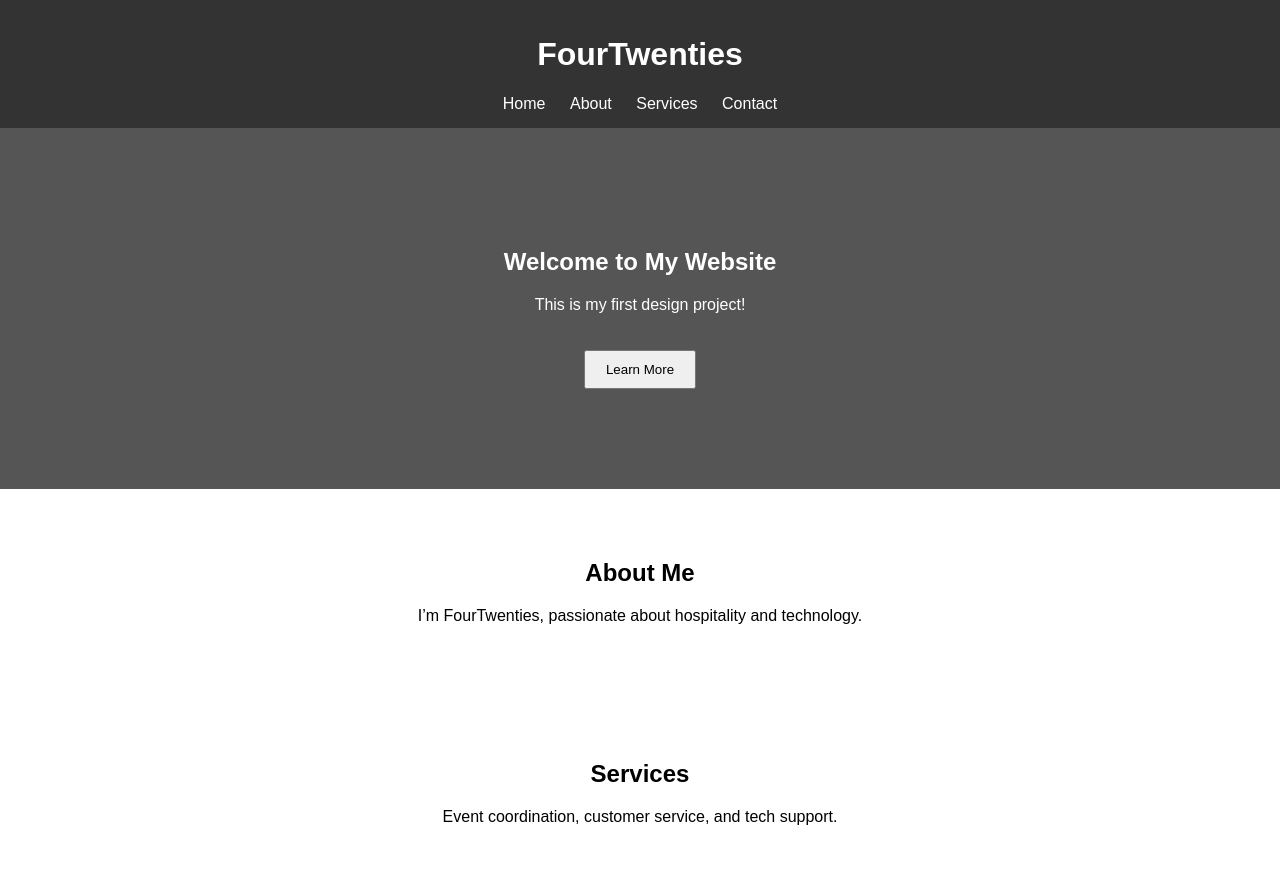
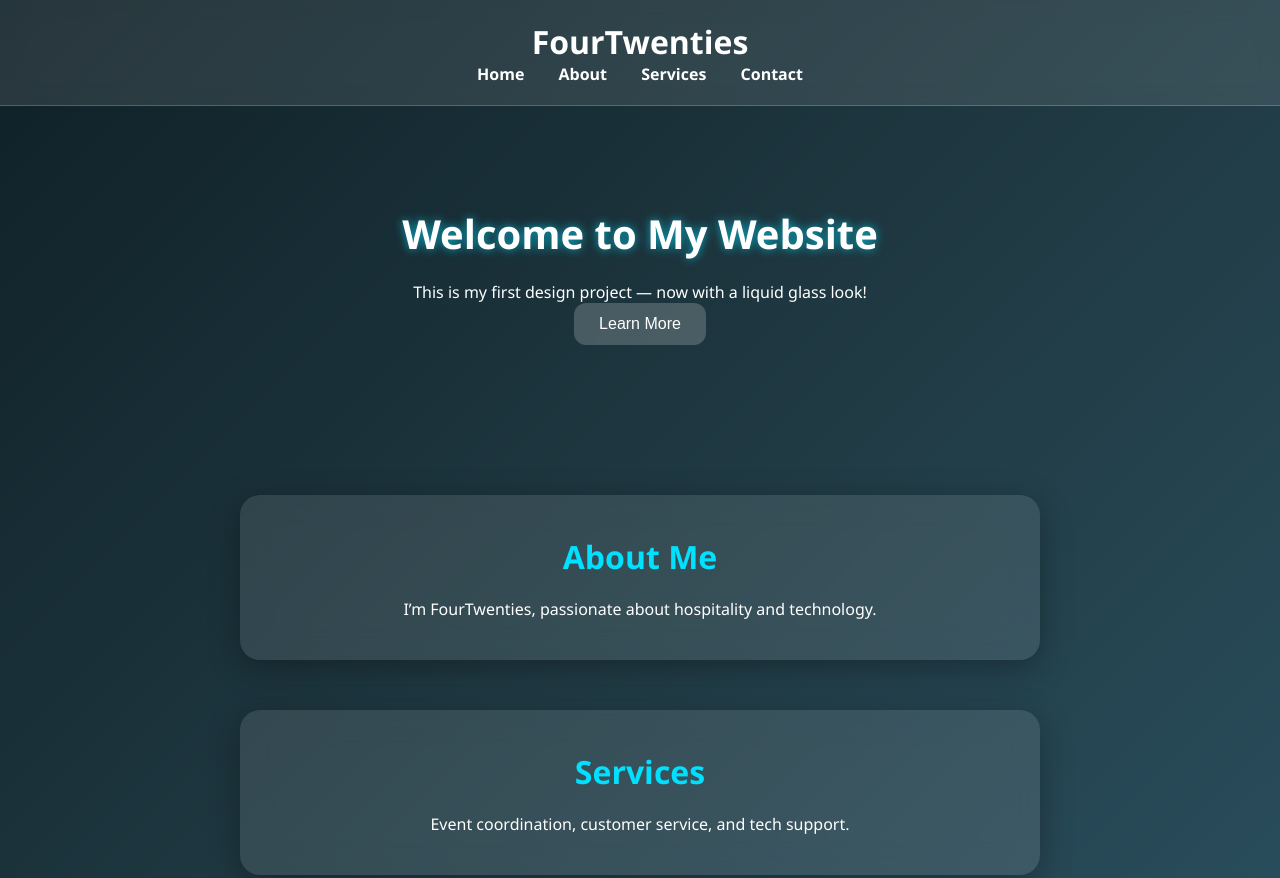
Before and after one commit to FourTwenties/FourTwenties.github.io, a plain HTML site: page index.html in a window 1280 px wide. Shown: the top 878 px of the page. Drawn offline with Linux system fonts and the light colour scheme.

Commit message:
Update index.html

```diff
--- a/index.html
+++ b/index.html
@@ -5,13 +5,87 @@
   <meta name="viewport" content="width=device-width, initial-scale=1.0">
   <title>FourTwenties Website</title>
   <style>
-    body { font-family: Arial, sans-serif; margin:0; padding:0; }
-    header { background:#333; color:#fff; padding:15px; text-align:center; }
-    nav a { color:#fff; margin:0 10px; text-decoration:none; }
-    .hero { background:#555; color:#fff; padding:100px 20px; text-align:center; }
-    .section { padding:50px 20px; text-align:center; }
-    .footer { background:#333; color:#fff; padding:20px; text-align:center; }
-    button { padding:10px 20px; margin-top:20px; cursor:pointer; }
+    /* General Reset */
+    * { margin:0; padding:0; box-sizing:border-box; }
+
+    body {
+      font-family: 'Segoe UI', Arial, sans-serif;
+      background: linear-gradient(135deg, #0f2027, #203a43, #2c5364);
+      color: #fff;
+      min-height: 100vh;
+    }
+
+    header {
+      backdrop-filter: blur(10px);
+      background: rgba(255,255,255,0.1);
+      border-bottom: 1px solid rgba(255,255,255,0.2);
+      padding: 20px;
+      text-align: center;
+      position: sticky;
+      top: 0;
+    }
+
+    nav a {
+      color: #fff;
+      margin: 0 15px;
+      text-decoration: none;
+      font-weight: bold;
+      transition: color 0.3s;
+    }
+    nav a:hover { color: #00e0ff; }
+
+    .hero {
+      display: flex;
+      flex-direction: column;
+      align-items: center;
+      justify-content: center;
+      padding: 100px 20px;
+      text-align: center;
+    }
+    .hero h2 {
+      font-size: 2.5em;
+      margin-bottom: 20px;
+      text-shadow: 0 0 10px rgba(0,224,255,0.7);
+    }
+    .hero button {
+      padding: 12px 25px;
+      border: none;
+      border-radius: 12px;
+      background: rgba(255,255,255,0.2);
+      backdrop-filter: blur(10px);
+      color: #fff;
+      font-size: 1em;
+      cursor: pointer;
+      transition: background 0.3s, transform 0.3s;
+    }
+    .hero button:hover {
+      background: rgba(0,224,255,0.3);
+      transform: scale(1.05);
+    }
+
+    .section {
+      margin: 50px auto;
+      max-width: 800px;
+      padding: 40px;
+      border-radius: 20px;
+      background: rgba(255,255,255,0.1);
+      backdrop-filter: blur(15px);
+      box-shadow: 0 8px 32px rgba(0,0,0,0.3);
+      text-align: center;
+    }
+    .section h2 {
+      margin-bottom: 20px;
+      font-size: 2em;
+      color: #00e0ff;
+    }
+
+    .footer {
+      text-align: center;
+      padding: 20px;
+      background: rgba(255,255,255,0.05);
+      backdrop-filter: blur(10px);
+      border-top: 1px solid rgba(255,255,255,0.2);
+    }
   </style>
 </head>
 <body>
@@ -27,7 +101,7 @@
 
   <div class="hero">
     <h2>Welcome to My Website</h2>
-    <p>This is my first design project!</p>
+    <p>This is my first design project — now with a liquid glass look!</p>
     <button>Learn More</button>
   </div>
 
```
